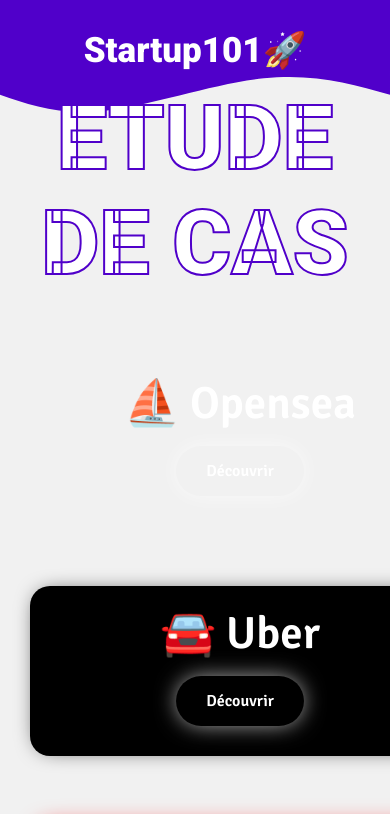
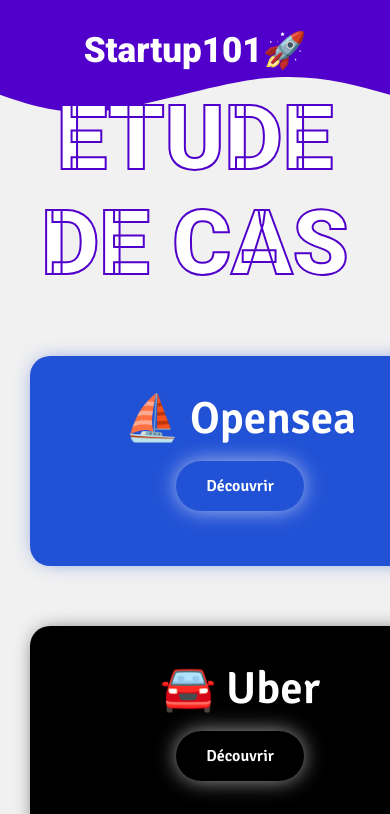
Before and after one commit to guillaume-rygn/Startup101, a plain HTML site: page index.html in a window 390 px wide. Shown: the top 814 px of the page. Drawn offline with Linux system fonts and the light colour scheme.

Commit message:
Update styles.css

```diff
--- a/styles.css
+++ b/styles.css
@@ -76,7 +76,7 @@ h2{
         display: inline-block;
         width: 400px;
         margin: 30px 30px;
-        padding: 10px 10px 30px 10px;
+        padding: 25px 10px 55px 10px;
         text-align: center;
         border-radius: 20px;
         align-self: center;
@@ -131,7 +131,7 @@ h2{
         display: inline-block;
         width: 350px;
         margin: 20px 30px;
-        padding: 10px 10px 25px 10px;
+        padding: 25px 10px 55px 10px;
         text-align: center;
         border-radius: 20px;
         align-self: center;
@@ -235,6 +235,11 @@ a:hover {
 
 /* ARTICLE */
 
+.opensea{
+    background-color: #2151D5;
+    box-shadow: 0px 0px 22px -9px #2151D5;
+}
+
 .uber{
     background-color: #000000;
     box-shadow: 0px 0px 22px -9px #000000;
```
